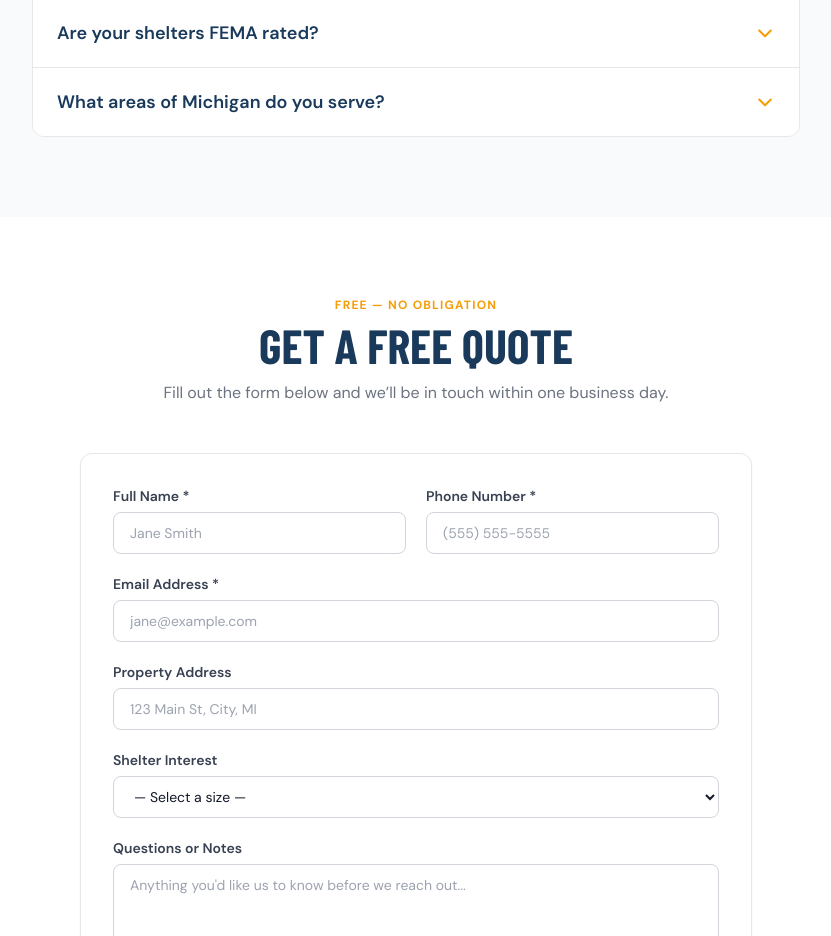
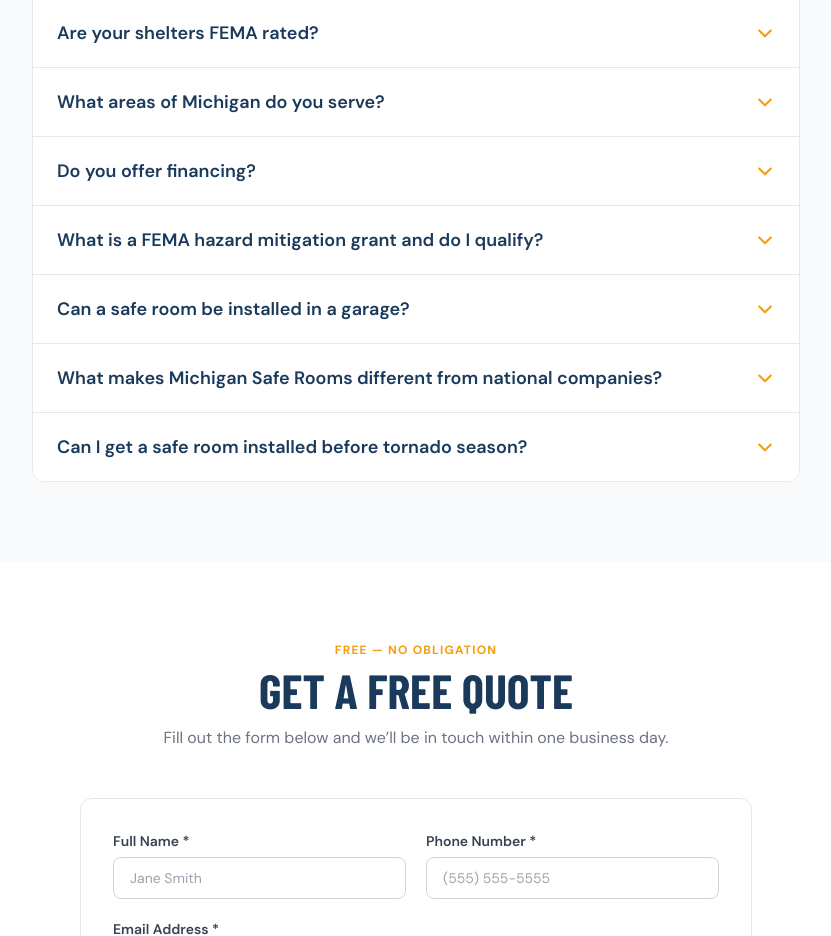
Before and after one commit to aaronspoor/MichiganSafeRooms.com, a Next.js app: page / in a window 1280 px wide. Shown: the part 3880-4816 px from the top of the page, without its empty margins (224-1055 px from the left). Built offline with nearby package versions, Linux system fonts and the light colour scheme; a web font is replaced by a local one.

Commit message:
feat: expand FAQ with 5 new questions

```diff
--- a/app/page.tsx
+++ b/app/page.tsx
@@ -45,6 +45,31 @@
     question: "What areas of Michigan do you serve?",
     answer:
       "We install throughout lower Michigan. Based in the Durand area, we regularly serve greater Lansing, Flint, Grand Rapids, Saginaw, Ann Arbor, Kalamazoo, Battle Creek, and surrounding communities. Contact us to confirm your area.",
+  },
+  {
+    question: "Do you offer financing?",
+    answer:
+      "Yes — financing is available through third-party partners. Ask us about options during your free consultation. We want to make sure cost isn't a barrier to protecting your family.",
+  },
+  {
+    question: "What is a FEMA hazard mitigation grant and do I qualify?",
+    answer:
+      "FEMA's Hazard Mitigation Grant Program (HMGP) and Flood Mitigation Assistance (FMA) programs can cover up to 75% of safe room installation costs for qualifying homeowners in declared disaster areas. Michigan has been an active participant in these programs. Eligibility depends on your county and current grant cycles — ask us when you call and we'll point you toward the right resources.",
+  },
+  {
+    question: "Can a safe room be installed in a garage?",
+    answer:
+      "Absolutely — the garage is actually one of the most popular and practical locations for a safe room. It provides easy access from the home, usually has a concrete slab that allows for secure anchoring, and keeps the unit out of your living space entirely. We assess your garage during the free consultation and recommend the best placement.",
+  },
+  {
+    question: "What makes Michigan Safe Rooms different from national companies?",
+    answer:
+      "We're a Michigan-based, family-owned operation — not a national franchise dispatching subcontractors from out of state. When you call, you're talking to Aaron, the owner and installer. We know Michigan's permit requirements, soil conditions, and storm patterns. We can often schedule installs faster than national companies, and we stand behind every job personally. You won't get lost in a customer service queue.",
+  },
+  {
+    question: "Can I get a safe room installed before tornado season?",
+    answer:
+      "Yes — and we strongly encourage it. Michigan tornado season runs roughly April through August, and install slots fill up quickly as storm season approaches. Most installations take a single day, so even a late-spring call can get you covered before the peak risk window. Call (989) 627-7291 today to check availability.",
   },
 ];
 
```
